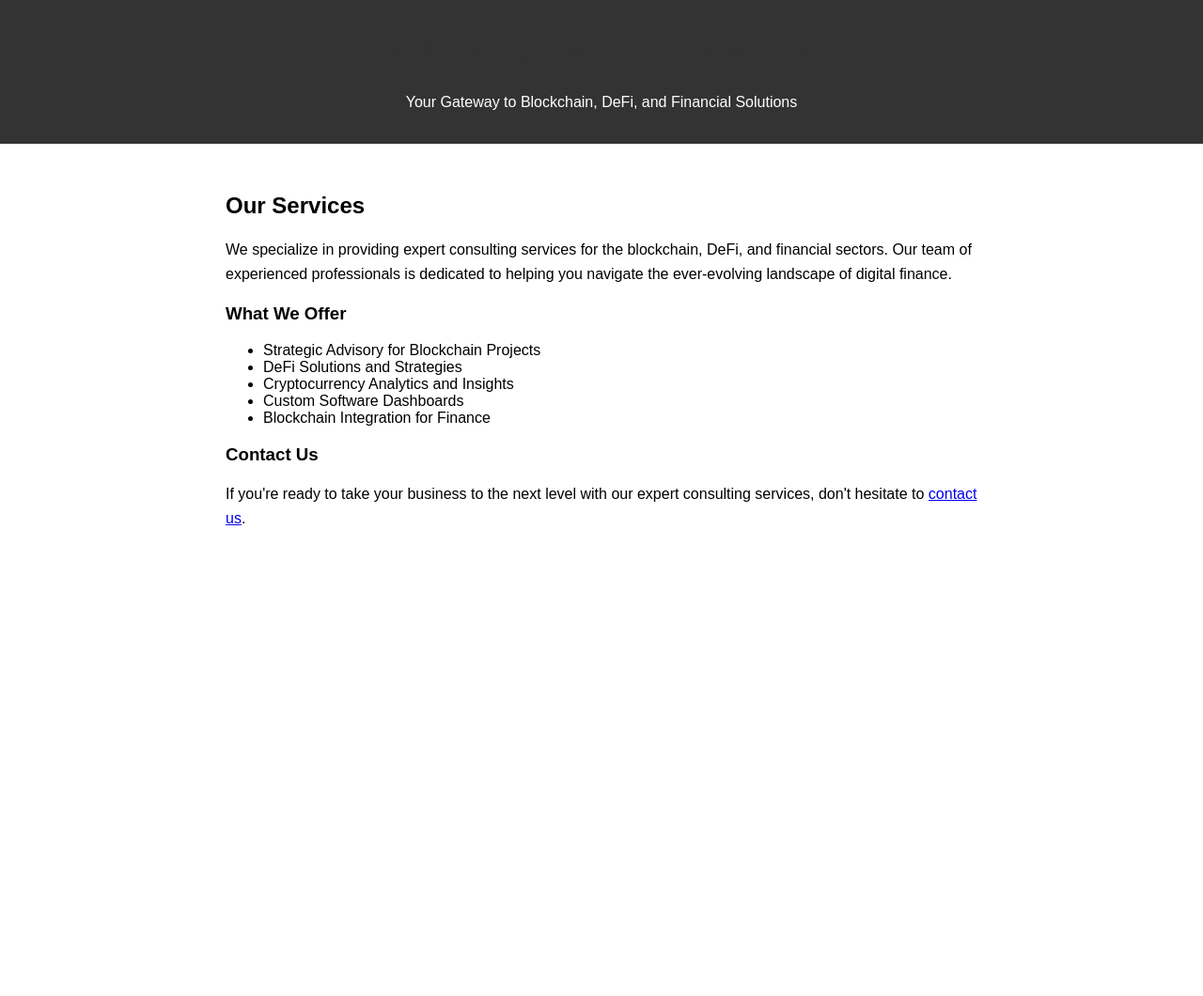
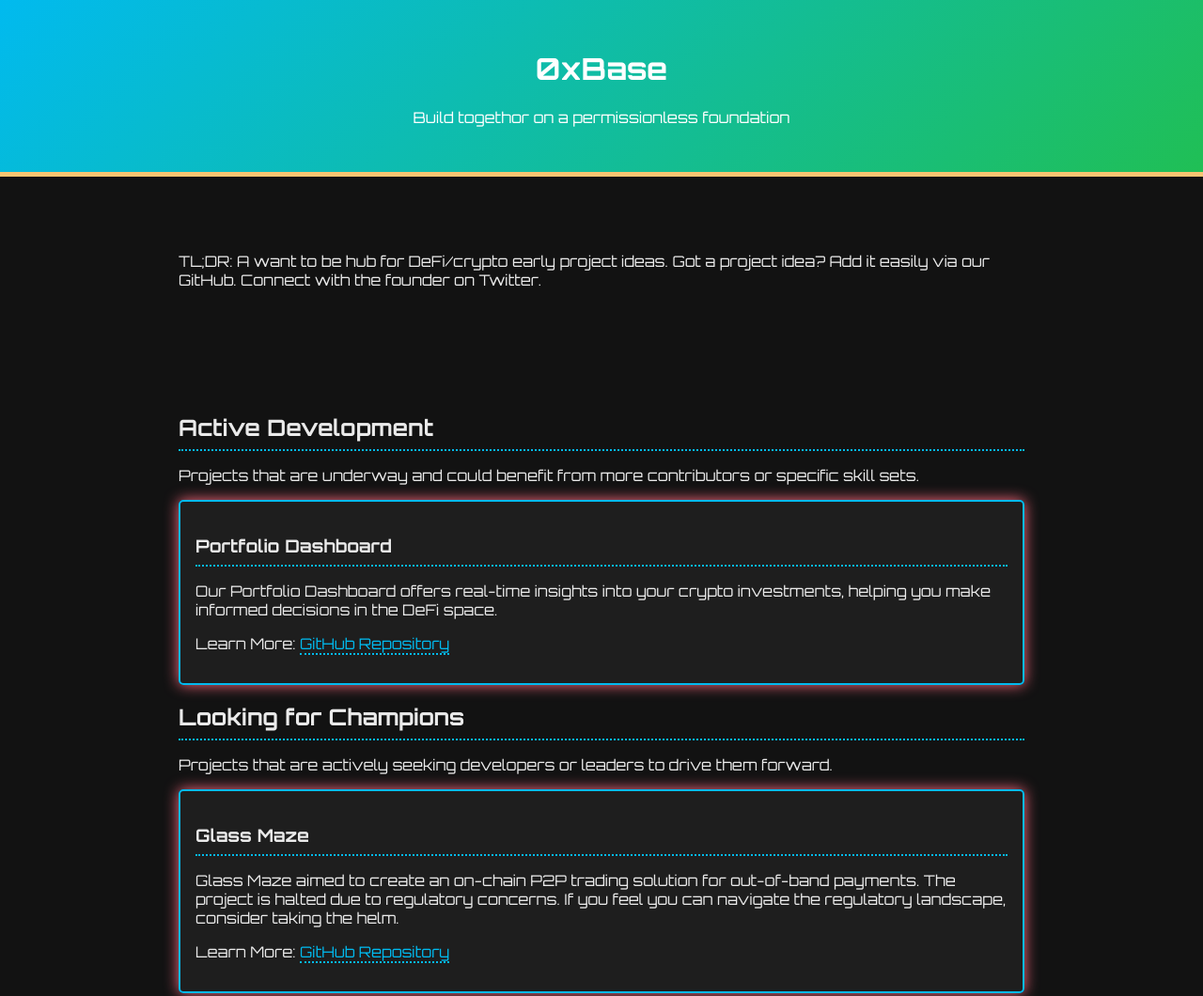
Before and after one commit to 0xbase-Corp/website, a plain HTML site: page index.html in a window 1280 px wide. Shown: the top 1060 px of the page at 94% size. Before the commit the page ends 800 px from the top, so only its background shows below. Drawn offline with Linux system fonts and the light colour scheme.

Commit message:
Update index.html

```diff
--- a/index.html
+++ b/index.html
@@ -1,61 +1,153 @@
 <!DOCTYPE html>
 <html lang="en">
+
 <head>
-    <meta charset="UTF-8" />
-    <meta name="viewport" content="width=device-width, initial-scale=1.0" />
-    <title>0xBase Consulting</title>
+    <meta charset="UTF-8">
+    <meta name="viewport" content="width=device-width, initial-scale=1.0">
+    <title>0xBase Corp</title>
+    <link href="https://fonts.googleapis.com/css2?family=Orbitron:wght@400;500;700&display=swap" rel="stylesheet"> <!-- Futuristic font -->
+
     <style>
         body {
-        font-family: Arial, sans-serif;
+            font-family: 'Orbitron', sans-serif;
+            background-color: #121212; /* Dark mode background */
+            color: #eaeaea; /* Off-white text color */
             margin: 0;
             padding: 0;
+            overflow-x: hidden; /* Hide horizontal scroll */
+            transition: all 0.3s ease; /* Smooth transition for hover effects */
         }
+
         header {
-        background-color: #333;
+            background: linear-gradient(315deg, #20bf55, #01baef); /* Retro gradient */
             color: #fff;
             text-align: center;
+            padding: 2rem 0;
+            border-bottom: 5px solid #f8c471;
+            position: relative;
+        }
+
+        header:after {
+            content: "";
+            background-image: url('path_to_futuristic_image_or_pattern'); /* Optional: Add a futuristic pattern or image */
+            opacity: 0.2;
+            top: 0;
+            left: 0;
+            bottom: 0;
+            right: 0;
+            position: absolute;
+            z-index: -1;
+        }
+
+        .logo {
+            font-size: 2rem;
+            font-weight: bold;
+            margin-bottom: 1rem;
+            text-shadow: 2px 2px 4px #ff6b81; /* Neon shadow for added depth */
+        }
+
+        .block {
+            background-color: rgba(255, 255, 255, 0.05);
+            border: 2px solid #01baef; /* Bright blue border */
+            margin: 1rem 0;
             padding: 1rem;
+            border-radius: 5px;
+            box-shadow: 0px 0px 15px #ff6b81;
+            transform: translateY(0); /* Prepare for hover effect */
+            transition: transform 0.3s ease; /* Smooth transition for hover effects */
         }
+
+        .block:hover {
+            transform: translateY(-5px); /* Hover effect */
+        }
+
         .container {
-        max-width: 800px;
-        margin: 0 auto;
+            max-width: 900px;
+            margin: 2rem auto;
             padding: 2rem;
         }
-      h1 {
-        color: #333;
+
+        a {
+            color: #01baef;
+            text-decoration: none;
+            border-bottom: 2px dotted #01baef;
+            transition: color 0.3s ease; /* Smooth color transition on hover */
         }
-      p {
-        line-height: 1.6;
+
+        a:hover {
+            color: #20bf55;
+            text-decoration: underline;
+            border-bottom: none;
+        }
+
+        ol {
+            margin-left: 1.5rem;
+        }
+
+        h2, h3 {
+            border-bottom: 2px dotted #01baef;
+            padding-bottom: 0.5rem;
+            margin-bottom: 1rem;
         }
     </style>
 </head>
+
 <body>
     <header>
-      <h1>Welcome to 0xBase Consulting</h1>
-      <p>Your Gateway to Blockchain, DeFi, and Financial Solutions</p>
+        <h1>0xBase</h1>
+        <p>Build togethor on a permissionless foundation</p>
     </header>
     <div class="container">
-      <h2>Our Services</h2>
-      <p>
-        We specialize in providing expert consulting services for the
-        blockchain, DeFi, and financial sectors. Our team of experienced
-        professionals is dedicated to helping you navigate the ever-evolving
-        landscape of digital finance.
-      </p>
-      <h3>What We Offer</h3>
-      <ul>
-        <li>Strategic Advisory for Blockchain Projects</li>
-        <li>DeFi Solutions and Strategies</li>
-        <li>Cryptocurrency Analytics and Insights</li>
-        <li>Custom Software Dashboards</li>
-        <li>Blockchain Integration for Finance</li>
-      </ul>
-      <h3>Contact Us</h3>
-      <p>
-        If you're ready to take your business to the next level with our expert
-        consulting services, don't hesitate to
-        <a href="mailto:zubairzia@0xbaseconsulting.com">contact us</a>.
-      </p>
+   <p>TL;DR: A want to be hub for DeFi/crypto early project ideas. Got a project idea?
+    Add it easily via our GitHub. Connect with the founder on Twitter.  </p>
     </div>
+
+    <div class="container">
+
+        <h2>Active Development</h2>
+        <p>Projects that are underway and could benefit from more contributors or specific skill sets.</p>
+
+        <div class="block">
+            <h3>Portfolio Dashboard</h3>
+            <p>Our Portfolio Dashboard offers real-time insights into your crypto investments, helping you make informed decisions in the DeFi space.</p>
+            <p>Learn More: <a href="https://github.com/0xbase-Corp/Portfolio_Dashboard" target="_blank">GitHub Repository</a></p>
+        </div>
+
+
+        <h2>Looking for Champions</h2>
+        <p>Projects that are actively seeking developers or leaders to drive them forward.</p>
+
+        <div class="block">
+            <h3>Glass Maze</h3>
+            <p>Glass Maze aimed to create an on-chain P2P trading solution for out-of-band payments. The project is halted due to regulatory concerns. If you feel you can navigate the regulatory landscape, consider taking the helm.</p>
+            <p>Learn More: <a href="https://github.com/ComapnyTBD" target="_blank">GitHub Repository</a></p>
+        </div>
+
+        <!-- Add other projects under this category as they come -->
+
+        <h2>Seeking Funding</h2>
+        <p>Projects that have a vision and plan in place but need financial support to move forward.</p>
+        <!-- Template for a project seeking funding -->
+        <div class="block">
+            <!-- ... Project details ... -->
+        </div>
+
+        <!-- Add other projects under this category as they come -->
+
+
+        <!-- Add other projects under this category as they come -->
+
+    </div>
+    <footer>
+        <div class="container">
+            <h2>Join the Community</h2>
+        <p>Connect with me to collaborate, feel free to <a href="https://twitter.com/OnchainNomad">contact me on Twitter</a>.</p>
+            <p><h3>0xBase Corp repository.</h3>
+                Clone your fork, make your changes in a new branch.
+                Commit your changes following the format "Add: [Project Name]" or "Update: [Section Name]".
+                Push changes to your fork.
+                Create a pull request from your branch to 0xbase-Corp/master.</p>
+        </div>
+    </footer>
 </body>
 </html>
```
Lines whose indentation alone changed are shown as unchanged.
